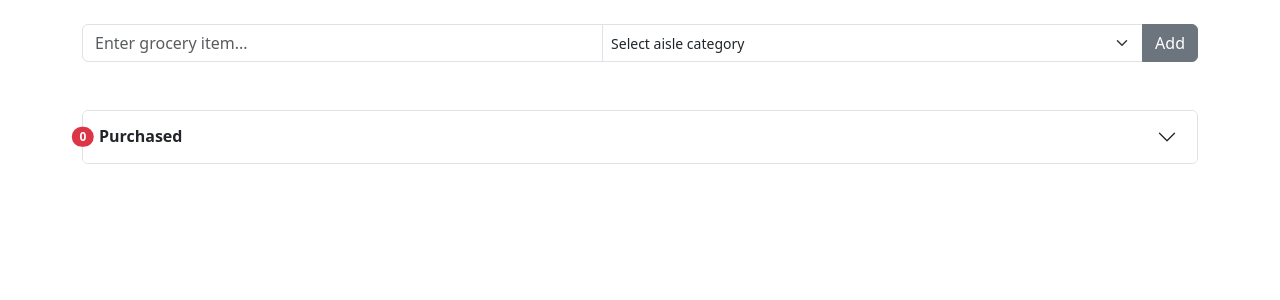
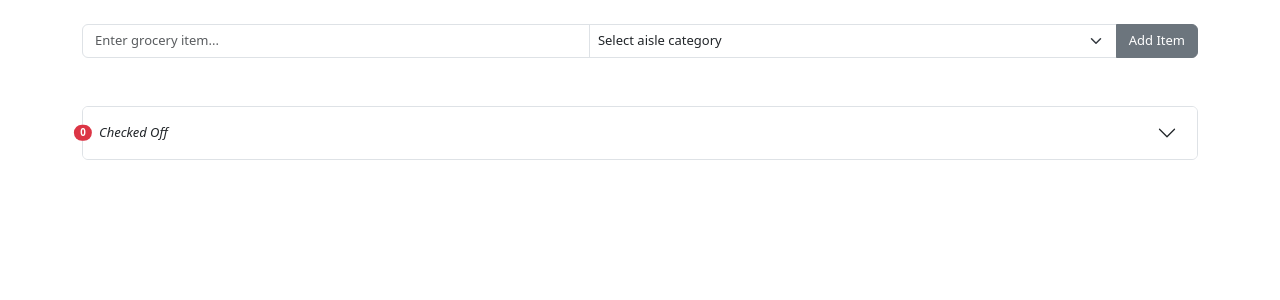
Before and after one commit to prabinkc2046/taskmanagerwithReact, a React (Create React App) app: page / in a window 1280 px wide. Shown: the top 300 px of the page. Built offline with nearby package versions, Linux system fonts and the light colour scheme.

Commit message:
font change and name changes

```diff
--- a/src/Form.js
+++ b/src/Form.js
@@ -7,8 +7,9 @@ export default function Form({ handleSubmitForm, taskNameRef, categoryRef, handl
     <div className="container mt-4">
       <form onSubmit={handleSubmitForm} className="row g-3">
         <div className="col-12">
-          <div className="input-group">
+          <div  className="input-group">
             <input
+              style={{fontSize:'small'}}
               ref={taskNameRef}
               type="text"
               className="form-control"
@@ -16,23 +17,23 @@ export default function Form({ handleSubmitForm, taskNameRef, categoryRef, handl
               required
               onChange={handleInputChange}
             />
-            <select ref={categoryRef} className="form-select form-select-sm" aria-label="Major Grocery Category" defaultValue="">
+            <select style={{fontSize:'small'}} ref={categoryRef} className="form-select form-select-sm" aria-label="Major Grocery Category" defaultValue="">
             <option value="" disabled>Select aisle category</option>
-            <option value="Produce">Fresh Produce</option>
-            <option value="Dairy">Dairy Products</option>
-            <option value="Meat">Meat and Poultry</option>
-            <option value="Bakery">Bakery Items</option>
-            <option value="Frozen">Frozen Foods</option>
-            <option value="Snacks">Snacks and Confectionery</option>
+            <option value="Fresh Produce">Fresh Produce</option>
+            <option value="Dairy Products">Dairy Products</option>
+            <option value="Meat and Poultry">Meat and Poultry</option>
+            <option value="Bakery Items">Bakery Items</option>
+            <option value="Frozen Foods">Frozen Foods</option>
+            <option value="Snacks and Confectionery">Snacks and Confectionery</option>
             <option value="Beverages">Beverages</option>
-            <option value="Pantry">Pantry Staples</option>
-            <option value="Household">Cleaning and Household Products</option>
+            <option value="Pantry Staples">Pantry Staples</option>
+            <option value="Cleaning and Household Products">Cleaning and Household Products</option>
             <option value="Personal Care">Personal Care</option>
             <option value="Miscellaneous">Miscellaneous</option>
 
               {/* Add more categories as needed */}
             </select>
-            <button type="submit" className="btn btn-secondary">Add</button>
+            <button style={{fontSize:'small'}} type="submit" className="btn btn-secondary">Add Item</button>
           </div>
           <Suggestions
           suggestions={suggestions}
--- a/src/ListTask.js
+++ b/src/ListTask.js
@@ -74,7 +74,7 @@ export default function ListTask({
                 onClick={() => toggleAccordion(category)}
                 aria-expanded={activeAccordion === category}
                 aria-controls={`collapse-${index}`}
-                style={{ position: 'relative', display: 'flex', alignItems: 'center', paddingLeft: '1rem', fontWeight: 'bold' }}
+                style={{ position: 'relative', display: 'flex', alignItems: 'center', paddingLeft: '1rem', fontStyle:'italic', fontSize:'small'}}
               >
                 <span className="position-absolute top-50 start-0 translate-middle badge rounded-pill bg-danger">
                   {incompletedTask.filter(task => task.category === category).length}
@@ -100,7 +100,7 @@ export default function ListTask({
                         onClick={() => handleIncompleteTaskClick(task.task_id)}
                       >
                         <div className="d-flex justify-content-between align-items-center btn btn-light">
-                          <span style={{color:'black', fontStyle: 'italic'}}>{task.task_name}</span>
+                          <span style={{color:'black', fontStyle: 'italic', fontSize:'small'}}>{task.task_name}</span>
                           <button className="btn btn-danger" style={{ backgroundColor: 'green', borderColor: 'white'}}>
                             <FontAwesomeIcon icon={faTimes} style={{ color: 'white' }} />
                           </button>
@@ -122,13 +122,13 @@ export default function ListTask({
               onClick={() => toggleAccordion('Purchased')}
               aria-expanded={activeAccordion === 'Purchased'}
               aria-controls={`collapse-purchased`}
-              style={{ position: 'relative', display: 'flex', alignItems: 'center', paddingLeft: '1rem', fontWeight:'bold'}}
+              style={{ position: 'relative', display: 'flex', alignItems: 'center', paddingLeft: '1rem', fontSize:'small'}}
             >
               <span className="position-absolute top-50 start-0 translate-middle badge rounded-pill bg-danger">
                 {completedTask.length}
                 <span className="visually-hidden">unread messages</span>
               </span>
-              <span className="d-inline-block">Purchased</span>
+              <span style={{fontStyle:'italic'}}className="d-inline-block">Checked Off</span>
             </button>
           </h2>
           <div
@@ -144,7 +144,7 @@ export default function ListTask({
                     <div className="d-flex justify-content-between align-items-center">
                       <button
                         className="btn btn-light"
-                        style={{ textDecoration: 'line-through', textDecorationColor: '#B2BEB5', fontStyle: 'italic', textDecorationThickness: '2px', color: 'black' }}
+                        style={{ textDecoration: 'line-through', textDecorationColor: 'blue', fontStyle: 'italic', textDecorationThickness: '2px', color: 'black' }}
                         onClick={() => handlePurchasedTask(task.task_id)}
                       >
                         {task.task_name}
```
Also changed, not shown: src/images/freshproduce.png (added).
